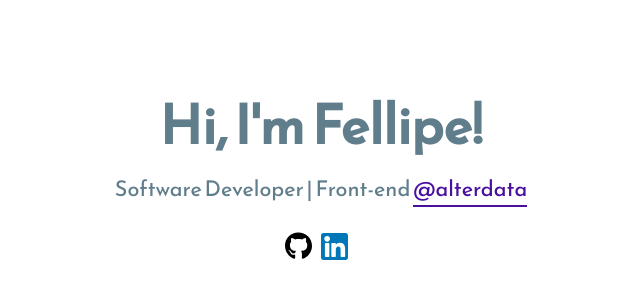
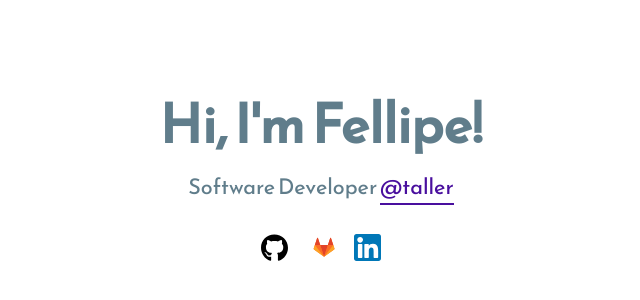
Before and after one commit to delete/delete.github.io, a Gatsby site: page / in a window 1280 px wide. Shown: the part 210-510 px from the top of the page, without its empty margins (319-959 px from the left). Built offline with nearby package versions, Linux system fonts and the light colour scheme; Gatsby itself is replaced by a stand-in of ours.

Commit message:
Update current company

```diff
--- a/src/pages/index.css
+++ b/src/pages/index.css
@@ -26,16 +26,20 @@
   width: 1.5rem;
 }
 
-.alterdata-link {
+.svg-inline__fa--bigger {
+  width: 1.7rem;
+}
+
+.company-link {
   color: #490f9e;
 }
 
-.alterdata-link > span {
+.company-link > span {
   color: inherit;
   position: relative;
 }
 
-.alterdata-link > span::after {
+.company-link > span::after {
   content: "";
   position: absolute;
   background-color: #490f9e;
--- a/src/pages/index.js
+++ b/src/pages/index.js
@@ -23,10 +23,10 @@ const IndexPage = () => (
       <section className="intro">
         <h1 className="intro__name">Hi, I'm Fellipe!</h1>
         <h2 className="intro__summary">
-          Software Developer | Front-end
-          <a href="https://www.alterdata.com.br/" className="alterdata-link">
+          Software Developer
+          <a href="https://www.taller.net.br/" className="company-link">
             {" "}
-            <span>@alterdata</span>
+            <span>@taller</span>
           </a>
         </h2>
       </section>
@@ -38,7 +38,7 @@ const IndexPage = () => (
           rel="noopener noreferrer"
           name="Github url"
           href="http://github.com/delete"
-          className="socialIcons__icon"
+          className="social-icons__icon"
         >
           <svg
             className="svg-inline__fa"
@@ -52,6 +52,47 @@ const IndexPage = () => (
               fill="black"
               d="M165.9 397.4c0 2-2.3 3.6-5.2 3.6-3.3.3-5.6-1.3-5.6-3.6 0-2 2.3-3.6 5.2-3.6 3-.3 5.6 1.3 5.6 3.6zm-31.1-4.5c-.7 2 1.3 4.3 4.3 4.9 2.6 1 5.6 0 6.2-2s-1.3-4.3-4.3-5.2c-2.6-.7-5.5.3-6.2 2.3zm44.2-1.7c-2.9.7-4.9 2.6-4.6 4.9.3 2 2.9 3.3 5.9 2.6 2.9-.7 4.9-2.6 4.6-4.6-.3-1.9-3-3.2-5.9-2.9zM244.8 8C106.1 8 0 113.3 0 252c0 110.9 69.8 205.8 169.5 239.2 12.8 2.3 17.3-5.6 17.3-12.1 0-6.2-.3-40.4-.3-61.4 0 0-70 15-84.7-29.8 0 0-11.4-29.1-27.8-36.6 0 0-22.9-15.7 1.6-15.4 0 0 24.9 2 38.6 25.8 21.9 38.6 58.6 27.5 72.9 20.9 2.3-16 8.8-27.1 16-33.7-55.9-6.2-112.3-14.3-112.3-110.5 0-27.5 7.6-41.3 23.6-58.9-2.6-6.5-11.1-33.3 2.6-67.9 20.9-6.5 69 27 69 27 20-5.6 41.5-8.5 62.8-8.5s42.8 2.9 62.8 8.5c0 0 48.1-33.6 69-27 13.7 34.7 5.2 61.4 2.6 67.9 16 17.7 25.8 31.5 25.8 58.9 0 96.5-58.9 104.2-114.8 110.5 9.2 7.9 17 22.9 17 46.4 0 33.7-.3 75.4-.3 83.6 0 6.5 4.6 14.4 17.3 12.1C428.2 457.8 496 362.9 496 252 496 113.3 383.5 8 244.8 8zM97.2 352.9c-1.3 1-1 3.3.7 5.2 1.6 1.6 3.9 2.3 5.2 1 1.3-1 1-3.3-.7-5.2-1.6-1.6-3.9-2.3-5.2-1zm-10.8-8.1c-.7 1.3.3 2.9 2.3 3.9 1.6 1 3.6.7 4.3-.7.7-1.3-.3-2.9-2.3-3.9-2-.6-3.6-.3-4.3.7zm32.4 35.6c-1.6 1.3-1 4.3 1.3 6.2 2.3 2.3 5.2 2.6 6.5 1 1.3-1.3.7-4.3-1.3-6.2-2.2-2.3-5.2-2.6-6.5-1zm-11.4-14.7c-1.6 1-1.6 3.6 0 5.9 1.6 2.3 4.3 3.3 5.6 2.3 1.6-1.3 1.6-3.9 0-6.2-1.4-2.3-4-3.3-5.6-2z"
             />
+          </svg>
+        </a>
+        <a
+          aria-label="Click to see all my open source project in Gitlab"
+          target="_blank"
+          rel="noopener noreferrer"
+          name="Gitlab url"
+          href="https://gitlab.com/delete21"
+          className="social-icons__icon"
+        >
+          <svg className="svg-inline__fa svg-inline__fa--bigger"
+            aria-hidden="true"
+            data-prefix="fab"
+            role="img"
+            xmlns="http://www.w3.org/2000/svg"
+            viewBox="0 0 496 512">
+
+            <g id="g44">
+              <path id="path46" style={{fill: '#fc6d26'}} d="M461.17 301.83l-18.91-58.12-37.42-115.28a6.47 6.47 0 00-12.27 0l-37.42 115.21H230.82L193.4 128.43a6.46 6.46 0 00-12.26 0l-37.36 115.21-18.91 58.19a12.88 12.88 0 004.66 14.39L293 435l163.44-118.78a12.9 12.9 0 004.73-14.39"/>
+            </g>
+            <g id="g48">
+              <path id="path50" style={{fill: '#e24329'}} d="M293 434.91l62.16-191.28H230.87L293 434.91z"/>
+            </g>
+            <g id="g56">
+              <path id="path58" style={{fill: '#fc6d26'}} d="M293 434.91l-62.18-191.28h-87L293 434.91z"/>
+            </g>
+            <g id="g64">
+              <path id="path66" style={{fill:'#fca326'}} d="M143.75 243.69l-18.91 58.12a12.88 12.88 0 004.66 14.39L293 435 143.75 243.69z"/>
+            </g>
+            <g id="g72">
+              <path id="path74" style={{fill: '#e24329'}} d="M143.78 243.69h87.11l-37.49-115.2a6.47 6.47 0 00-12.27 0l-37.35 115.2z"/>
+            </g>
+            <g id="g76">
+              <path id="path78" style={{fill: '#fc6d26'}} d="M293 434.91l62.16-191.28h87.14L293 434.91z"/>
+            </g>
+            <g id="g80">
+              <path id="path82" style={{fill:'#fca326'}} d="M442.24 243.69l18.91 58.12a12.85 12.85 0 01-4.66 14.39L293 434.91l149.2-191.22z"/>
+            </g>
+            <g id="g84">
+              <path id="path86" style={{fill: '#e24329'}} d="M442.28 243.69h-87.1l37.42-115.2a6.46 6.46 0 0112.26 0l37.42 115.2z"/>
+            </g>
           </svg>
         </a>
         <a
```
Also changed, not shown: public/index.html (+1 -1 lines).
